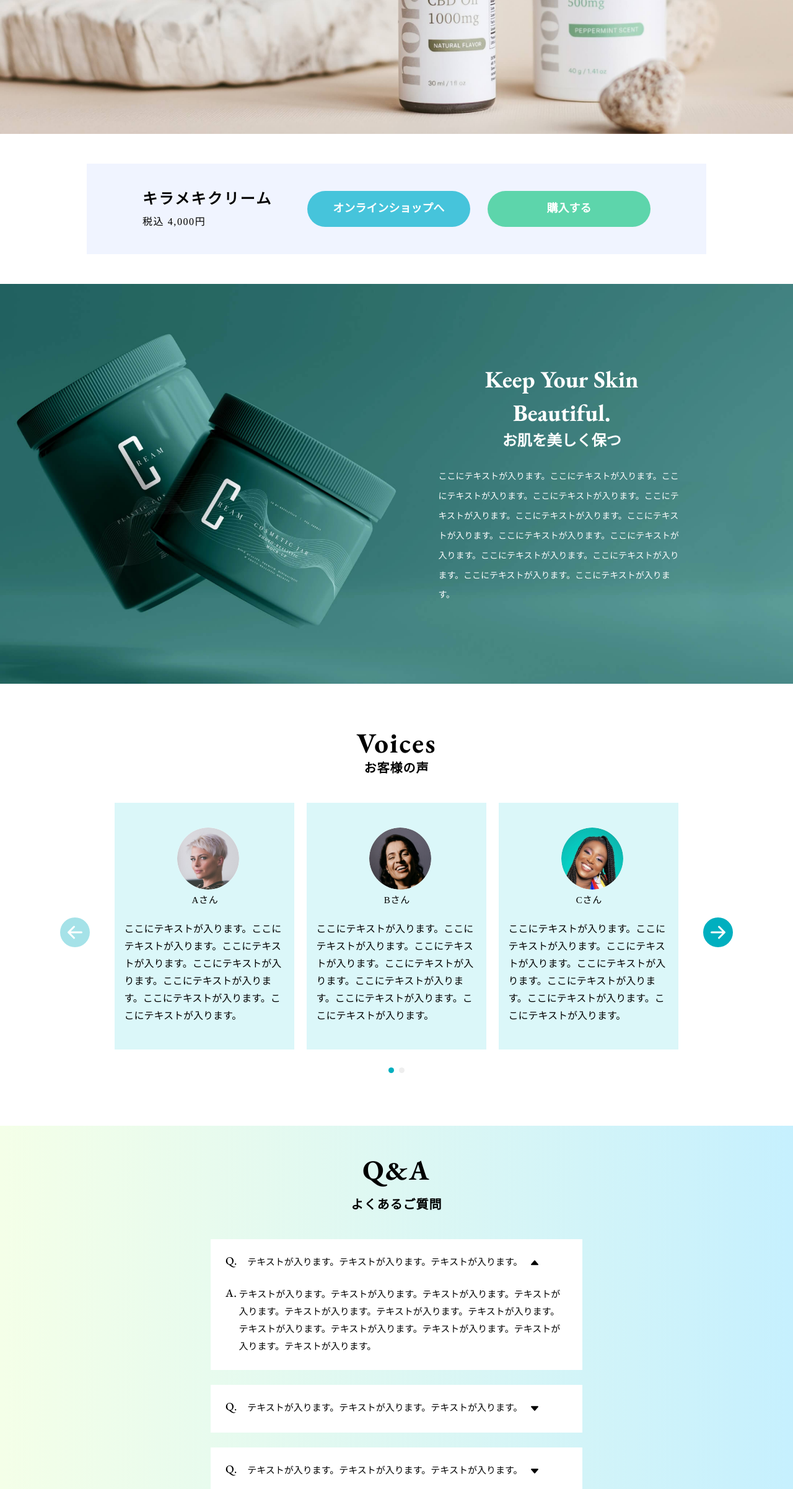
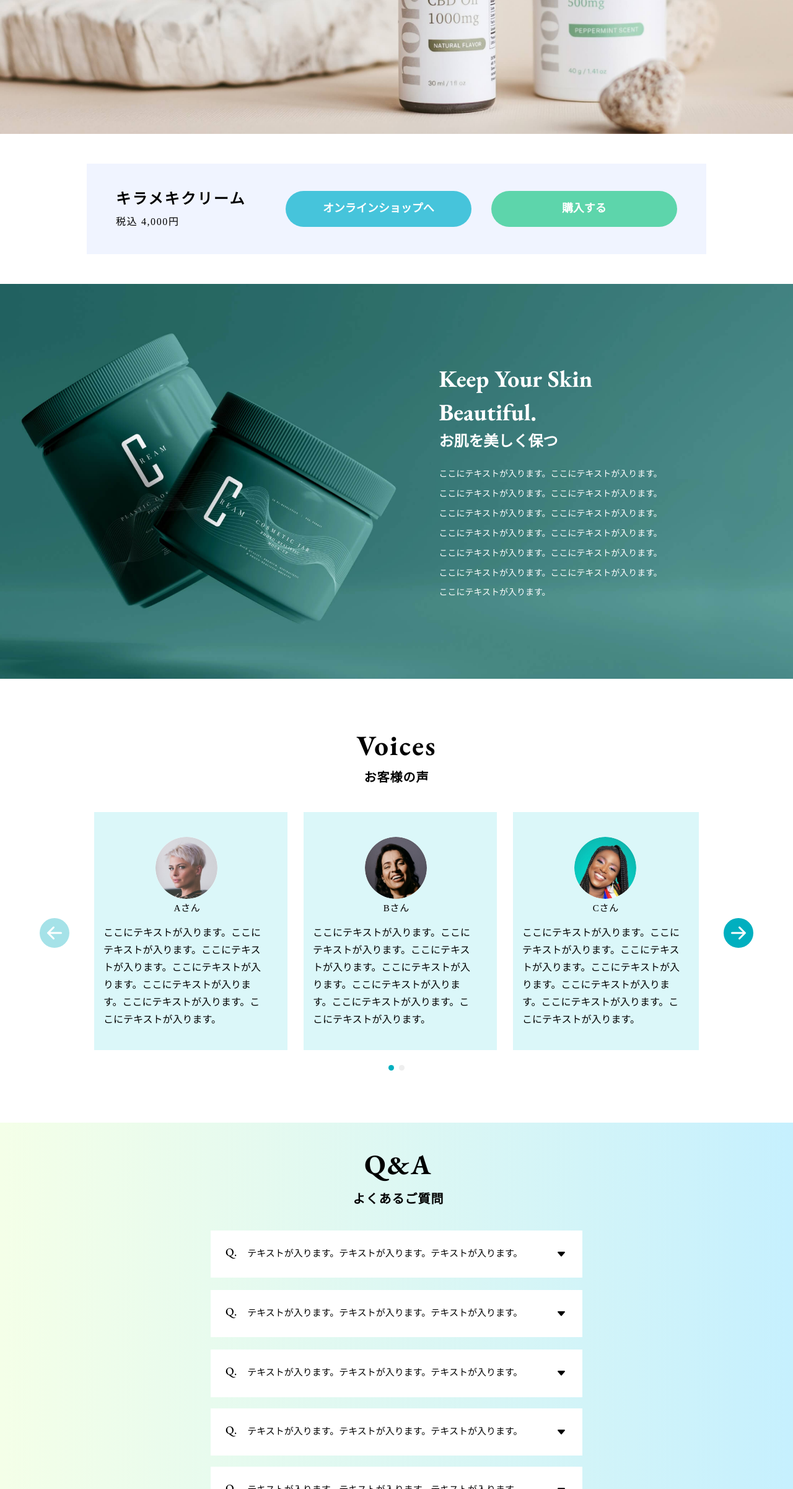
Before and after one commit to Itou-Hiroaki-qqq/lq_2, a plain HTML site: page index.html in a window 1280 px wide. Shown: the part 398-2800 px from the top of the page at 62% size. Drawn offline with nearby package versions, Linux system fonts and the light colour scheme; some packages are replaced by stand-ins of ours.

Commit message:
パーフェクトピクセル調整（PC）

```diff
--- a/assets/style/style.css
+++ b/assets/style/style.css
@@ -76,26 +76,27 @@ hero
     .hero__logo {
       padding-top: 29px;
       font-size: 1.75rem;
-      letter-spacing: .2em;
+      letter-spacing: .14em;
       line-height: 1.32;
     }
 
     .hero__title {
       font-size: 3.125rem;
-      letter-spacing: .3em;
+      letter-spacing: .28em;
       line-height: 1.36;
       position: absolute;
       left: calc(100% * 223/1500);
-      bottom: calc(100% * 271/720);
+      bottom: calc(100% * 272/720);
     }
 
     .hero__title-lead {
       display: block;
       font-family: "Noto Serif JP", serif;
       margin-top: 6px;
-      font-size: 1.25rem;
+      font-size: 1.5625rem;
       letter-spacing: .3em;
       line-height: 1.45;
+      transform: translateY(0px);
     }
 
 } /* @media screen and (min-width:768px */
@@ -165,7 +166,7 @@ cta
     .cta__inner {
       max-width: 1000px;
       margin: 0 auto;
-      padding: 40px calc(100% * 48/1000);
+      padding: 40px 0;
       display: flex;
       justify-content: center;
       align-items: center;
@@ -246,23 +247,28 @@ concept
 /* concept PC */
 @media screen and (min-width:768px) {
     .concept {
-      padding: 127px calc(100% * 204/1500) 127px calc(100% * 829/1500);
+      padding: 126px calc(100% * 248/1500) 123px calc(100% * 822/1500);
       aspect-ratio: 1500 / 550;
       background: url(../image/concept-image_pc.jpg) no-repeat top center / cover;
     }
 
     .concept__title {
+      text-align: left;
       font-size: 2.375rem;
       line-height: 1.42;
+      /* 調整 */
+      transform: translateX(7px);
     }
 
     .concept__title-lead {
+      margin-top: 2px;
       font-size: 1.5rem;
     }
 
     .concept__txt {
-      margin-top: 24px;
+      margin-top: 19px;
       font-size: 0.875rem;
+              transform: translateX(7px);
     }
 
 
@@ -399,7 +405,7 @@ voices
 @media screen and (min-width:768px) {
 
   .voices {
-      padding: 80px 16px;
+      padding: 92px 16px 58px;
       max-width: 1156px;
       margin: 0 auto;
   }
@@ -410,40 +416,49 @@ voices
   }
 
   .voices__title-lead {
-      margin-top: 8px;
+      margin-top: 19px;
       font-size: 1.25rem;
       line-height: 1.6;
   }
 
   .swiper-area {
-    margin: 40px calc(100% * 110/1156) 0;
+    margin: 40px 74px;
     position: relative;
   }
 
   .swiper-wrapper {
     width: 100%;
+    /* 調整 */
+    gap: 0 6px;
   }
 
   .swiper-slideItem {
     width: 100%;
-    padding: 40px  calc(100% * 16/300);
+    padding: 33px  16px;
   }
 
   .swiper-slide__image {
     width: 100px;
     height: 100px;
+    /* 調整 */
+    transform: translate(-7px, 7px);
   }
 
   .swiper-slide__name {
     font-size: 0.9375rem;
     letter-spacing: .05em;
     line-height: 2.13;
+    /* 調整 */
+    transform: translate(-6px, 5px);
   }
 
   .swiper-slide__txt {
     margin-top: 16px;
     font-size: 1rem;
     line-height: 1.75;
+    padding-right: 15px;
+    /* 調整 */
+    transform: translate(-1px, -2px);
   }
 
 
@@ -459,19 +474,24 @@ voices
     .swiper-button-next {
       background-image: url(../image/arrow-right_pc.svg);
       right: -88px;
+      /* 調整 */
+      transform: translateY(-7px);
     }
 
     /* 左（前へ）ボタンに画像を設定 */
     .swiper-button-prev {
       background-image: url(../image/arrow-left_pc.svg);
       left: -88px;
+      /* 調整 */
+      transform: translateY(-7px);
     }
 
 
     /* ページネーションのスタイル */
     /* ドット全体の位置や余白を調整 */
     .swiper-pagination {
-      margin-top: 24px;
+      /* 調整 */
+      transform: translate(0px, -21px);
     }
 
 } /* @media screen and (min-width:768px */
@@ -610,6 +630,8 @@ qa
     .qa__title {
         font-size: 2.8125rem;
         line-height: 1.4;
+        /* 調整 */
+        transform: translate(3px, -4px);
     }
 
     .qa__title-lead {
@@ -620,7 +642,7 @@ qa
 
     .qa__block {
         max-width: 600px;
-        margin: 40px auto 0;
+        margin: 31px auto 0;
     }
 
     .qa__item {
@@ -629,11 +651,20 @@ qa
     }
 
     .qa__item:not(:first-child) {
-        margin-top: 24px;
+        margin-top: 20px;
+    }
+
+    .qa__item:nth-of-type(4) {
+      margin-top: 18px;
+    }
+
+    .qa__item:nth-of-type(5) {
+      margin-top: 18px;
     }
 
     /* 変更なし */
     /* .qa__head {
+
     } */
 
     .qa__head-top {
@@ -643,7 +674,7 @@ qa
     }
 
     .qa__head-txt {
-        margin-right: 14px;
+        margin-right: 57px;
         font-size: 0.9375rem;
     }
 
@@ -672,7 +703,7 @@ qa
     }
 
     .qa__body.open {
-        padding: 24px 0 0 0;
+        padding: 16px 0 0 0;
     }
 
 } /* @media screen and (min-width:768px */
@@ -688,6 +719,10 @@ cta--under
   padding: 50px calc(100% * 16 / 390) 51px;
 }
 
+.cta--under .cta__inner {
+  transform: translate(2px, -6px);
+}
+
 .cta__topBtn {
   display: block;
   width: 40px;
@@ -701,10 +736,14 @@ cta--under
 
 /* cta--under PC */
 @media screen and (min-width:768px) {
+    .cta--under {
+      padding: 50px calc(100% * 16 / 390) 44px
+    }
+
     .cta__topBtn {
       position: absolute;
       right: calc(100% * 150/1500);
-      bottom: -8px;
+      bottom: 0;
     }
 
 } /* @media screen and (min-width:768px */
--- a/index.html
+++ b/index.html
@@ -158,9 +158,9 @@
                     <span class="qa__head-txt">
                         テキストが入ります。テキストが入ります。テキストが入ります。
                     </span>
-                    <img class="qa__head-btn open" src="assets/image/accordion-btn_pc.svg" alt="クリックするとアコーディオンメニューを開閉します">
+                    <img class="qa__head-btn" src="assets/image/accordion-btn_pc.svg" alt="クリックするとアコーディオンメニューを開閉します">
                 </button>
-                <div class="qa__body open">
+                <div class="qa__body">
                     <span class="qa__body-top">A.</span>
                     <span class="qa__body-txt">
                         テキストが入ります。テキストが入ります。テキストが入ります。テキストが入ります。テキストが入ります。テキストが入ります。テキストが入ります。テキストが入ります。テキストが入ります。テキストが入ります。テキストが入ります。テキストが入ります。
@@ -246,6 +246,7 @@
           </form>
         </div>
         <img class="cta__topBtn" src="assets/image/top-btn.svg" alt="">
+
       </div>
     </article>
   </main>
@@ -263,23 +264,3 @@
   </footer>
 </body>
 </html>
-
-<!-- 横幅768px以上：PC表示 -->
-
-<!-- デザインで使用されているフォントは以下の5種類になります。
-・Noto Serif JP Regular（https://fonts.google.com/noto/specimen/Noto+Serif+JP） 400
-・Noto Serif JP Medium（https://fonts.google.com/noto/specimen/Noto+Serif+JP） 500
-・Noto Serif JP SemiBold（https://fonts.google.com/noto/specimen/Noto+Serif+JP） 600
-・Marcellus（https://fonts.google.com/specimen/Marcellus）regular400のみ
-・EB Garamond（https://fonts.google.com/specimen/EB+Garamond）
-font-family: "Noto Serif JP", serif;
-font-family: "Marcellus", serif;
-font-family: "EB Garamond", serif;
--->
-
-<!-- PCはブラウザ幅がコンテンツ幅よりも狭くなってから可変するようにしてください（余白も含めて可変しないようにしてください）。 -->
-
-<!-- SPをperfect pixelで確認する際は横幅をデザインと同じ390pxで確認してください -->
-
-<!-- トップボタンのスクロール -->
-<!-- スムーススクロール -->
```
